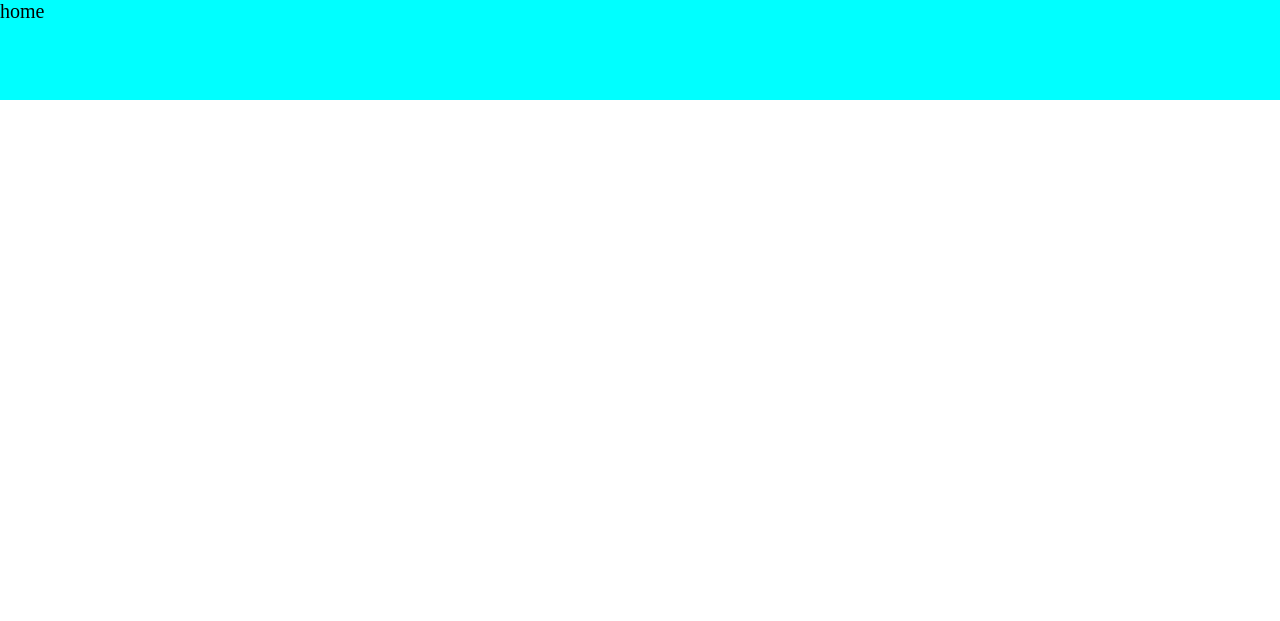
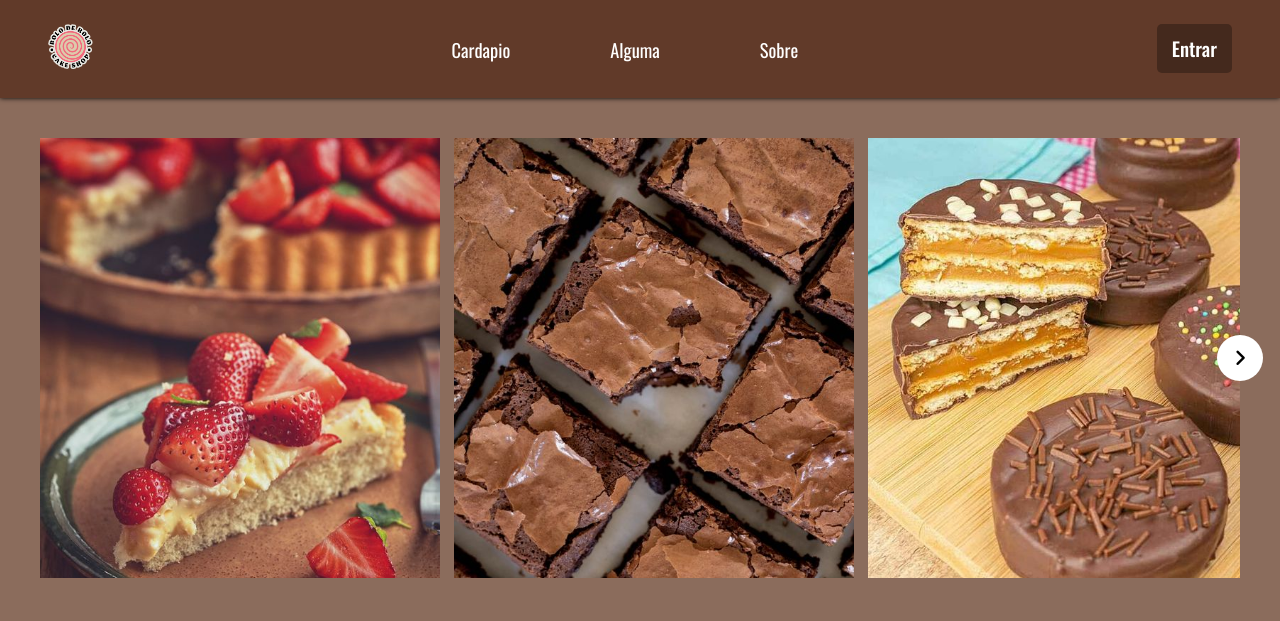
Before and after one commit to IagoPiresAlmeida/ProjetoWebcoding, a plain HTML site: page html/home.html in a window 1280 px wide. Drawn offline with nearby package versions, Linux system fonts and the light colour scheme.

Commit message:
Re-Commit

```diff
--- a/css/home.css
+++ b/css/home.css
@@ -1,12 +1,225 @@
+@import url('https://fonts.googleapis.com/css2?family=Oswald:wght@200;300;400;500&display=swap');
+
 *{
-  margin: 0;
-  padding: 0;
+    padding: 0;
+    margin: 0;
+    font-family: 'Oswald', sans-serif;/*Se for trocar a fonte troca isso aqui*/
+    box-sizing: border-box;
 }
-.header{
-    font-size: 20px;
-    background-color: aqua;
-    height: 100px;
-    width:100%;
+
+body{
+    background-color: #8b6c5c;
+}
+header {
+    background-color: #613a29;
+    box-shadow: 0px 0px 5px;
+}
+
+.nav-bar {
+    display: flex;
+    justify-content: space-between;
+    padding: 1.5rem 3rem;
+}
+
+.logo{
+    display: flex;
     align-items: center;
+}
+.item-nav{
+    display: flex;
+    align-items: center;
+}
+
+.item-nav ul {
+    display: flex;
+    justify-content: center;
+    list-style: none;
+}
+
+.linknav{
+    margin: 0 30px;
+}
+
+.linknav{
+    text-decoration: none;
+    font-size: 1.15rem;/*Aqui se usa fonte também*/
+    color: white;
+    font-weight: 400;/*Aqui pode dar problema se tu não importou fonte do mesmo peso*/
+    padding: 20px;
+    padding-top: 35px;
+    padding-bottom: 35px;
+}
+
+.login-btn button{
+    border: none;
+    background-color: #44291d;
+    padding: 10px 15px;
+    border-radius: 5px;
+}
+
+.login-btn button a {
+    text-decoration: none;
+    color: white;
+    font-weight: 500;/*Aqui pode dar problema se tu não importou fonte do mesmo peso²*/
+    font-size: 1.2rem/*Aqui se usa fonte também²*/
+}
+
+nav li a:hover {
+    background-color: #3d251e;
+    padding-top: 38px;
+    padding-bottom: 36px;
+}
+
+.mobile-micon {
+    display: none;
+}
+
+.mobile {
+    display: none;
+}
+
+
+/*carousel*/
+main{
+    display: flex;
+    padding: 0 35px;
+    align-items: center;
+    justify-content: center;
+    min-height: 65vh;
+}
+.wrapper {
+    display: flex;
+    max-width: 1200px;/*Aumenta o tamanho que o carousel ocupa na tela*/
+    position: relative;
+}
+
+.wrapper i{
+    top: 50%;
+    height: 46px;
+    width: 46px;
+    cursor: pointer;
+    position: absolute;
+    font-size: 1.2rem;/*Icone*/
+    text-align: center;
+    line-height: 46px;
+    background-color: white;
+    border-radius: 50%;
+    transform: translateY(-50%);
+    transition: transform 0.1s linear;
+}
+
+.wrapper i:active{
+    transform: translateY(-50%) scale(0.9);
+}
+
+.wrapper i:hover{
+    background: #f2f2f2;
+}
+
+.wrapper i:first-child{
+    left: -23px;
+    display: none;
+}
+
+.wrapper i:last-child{
+    right: -23px;
+}
+
+.wrapper .carousel{
+    font-size: 0;/*Icone*/
+    cursor: pointer;
+    overflow: hidden;
+    white-space: nowrap;
+    scroll-behavior: smooth;
 
 }
+
+.carousel.dragging{
+    cursor: grab;
+    scroll-behavior: auto;
+}
+
+.carousel.dragging img{
+    pointer-events: none;
+}
+
+.carousel img{
+    height: 440px;
+    object-fit: cover;
+    user-select: none;
+    margin-left:14px;
+    width: calc(100%/3);/*Mudar quantas imagens aparecem na tela*/
+}
+
+.carousel img:first-child{
+    margin-left: 0px;
+}
+
+@media screen and (max-width: 900px){
+    .nav-bar {
+        padding: 1.5rem 4rem;
+    }
+
+    .item-nav {
+        display: none;
+    }
+
+    .login-btn{
+        display: none;
+    }
+
+    .linknav{
+        padding: 2px;
+    }
+
+    .mobile-micon{
+        display: block;
+    }
+
+    .mobile-micon button{
+
+        background-color: transparent;
+        border: none;
+        cursor: pointer;
+    }
+
+    .mobile ul {
+        display: flex;
+        flex-direction: column;
+        text-align: center;
+        padding-bottom: 1rem;
+    }
+
+    .mobile .nav-item {
+        display: block;
+        padding-top: 1rem;
+    }
+
+    .mobile li {
+        margin-top: 8px;
+    }
+
+    .mobile .login-btn {
+        display: block;
+        padding: 1rem 2rem;
+    }
+
+    .mobile .login-btn button {
+        width: 100%;
+    }
+
+    .abrir {
+        display: block;
+    }
+
+    /*Carousel*/
+    .carousel img{
+        width: calc(100%/2);
+    }
+}
+
+    @media screen and (max-width: 400px){
+        .carousel img{
+            width: calc(100%);
+        }
+    }
--- a/html/home.html
+++ b/html/home.html
@@ -5,13 +5,74 @@
     <meta http-equiv="X-UA-Compatible" content="IE=edge">
     <meta name="viewport" content="width=device-width, initial-scale=1.0">
     <title>Document</title>
-    <link rel="stylesheet" href="/css/home.css">
+    <link rel="stylesheet" href="../css/home.css">
+    <link rel="stylesheet" href="https://cdnjs.cloudflare.com/ajax/libs/font-awesome/6.4.0/css/all.min.css">
 </head>
 <body>
-    <header class="header">
-        <p>home</p>
+    <header>
+        <nav class="nav-bar">
+            <div class="logo">
+                <a href="#"><img src="/Imagens/LOGO_BOLOS1.png" width="45px" height="45px"></a>
+            </div>
+
+            <div class="item-nav">
+                <ul>
+                    <li><a href="#" class="linknav">Cardapio</a></li>
+                    <li><a href="#" class="linknav">Alguma</a></li>
+                    <li><a href="#" class="linknav">Sobre</a></li>
+                </ul>
+            </div>
+
+            <div class="login-btn">
+                <button><a href="/html/login.html">Entrar</a></button>
+            </div>
+
+            <div class="mobile-micon">
+                <button onclick="aparecer()"><img class="icone" src="/Imagens/menubranco.jpg" alt="" width="36" height="45"></button>
+            </div>
+        </nav>
+
+        <div class="mobile">
+
+            <ul>
+                <li><a href="#" class="linknav">Cardapio</a></li>
+                <li class="dropdown">
+                    <a href="#" class="linknav">Alguma</a>
+
+                    <!--<ul>
+                        <li>Kit Festa</li>
+                        <li>Doces</li>
+                        <li>Salgados</li>
+                    </ul>-->
+                </li>
+                <li><a href="#" class="linknav">Sobre</a></li>
+            </ul>
+
+            <div class="login-btn">
+                <button><a href="#">Entrar</a></button>
+            </div>
+        </div>
     </header>
 
+    <main>
+
+        <div class="wrapper">
+            <i id="left" class="fa-solid fa-angle-left"></i>
+            <div class="carousel">
+                <img src="/Imagens/bolo1.png" alt="" >
+                <img src="/Imagens/bolo2.png" alt="" >
+                <img src="/Imagens/bolo3.png" alt="" >
+                <img src="/Imagens/bolo4.png" alt="" >
+                <img src="/Imagens/bolo5.png" alt="" >
+                <img src="/Imagens/bolo6.png" alt="" >
+                <img src="/Imagens/bolo7.png" alt="" >
+                <img src="/Imagens/bolo8.png" alt="" >
+            </div>
+            <i id="right" class="fa-solid fa-angle-right"></i>
+        </div>
+
+    </main>
+
+    <script src="../js/home.js"></script>
 </body>
-
 </html>
```
Also changed, not shown: html/login.html (+3 -2 lines).
